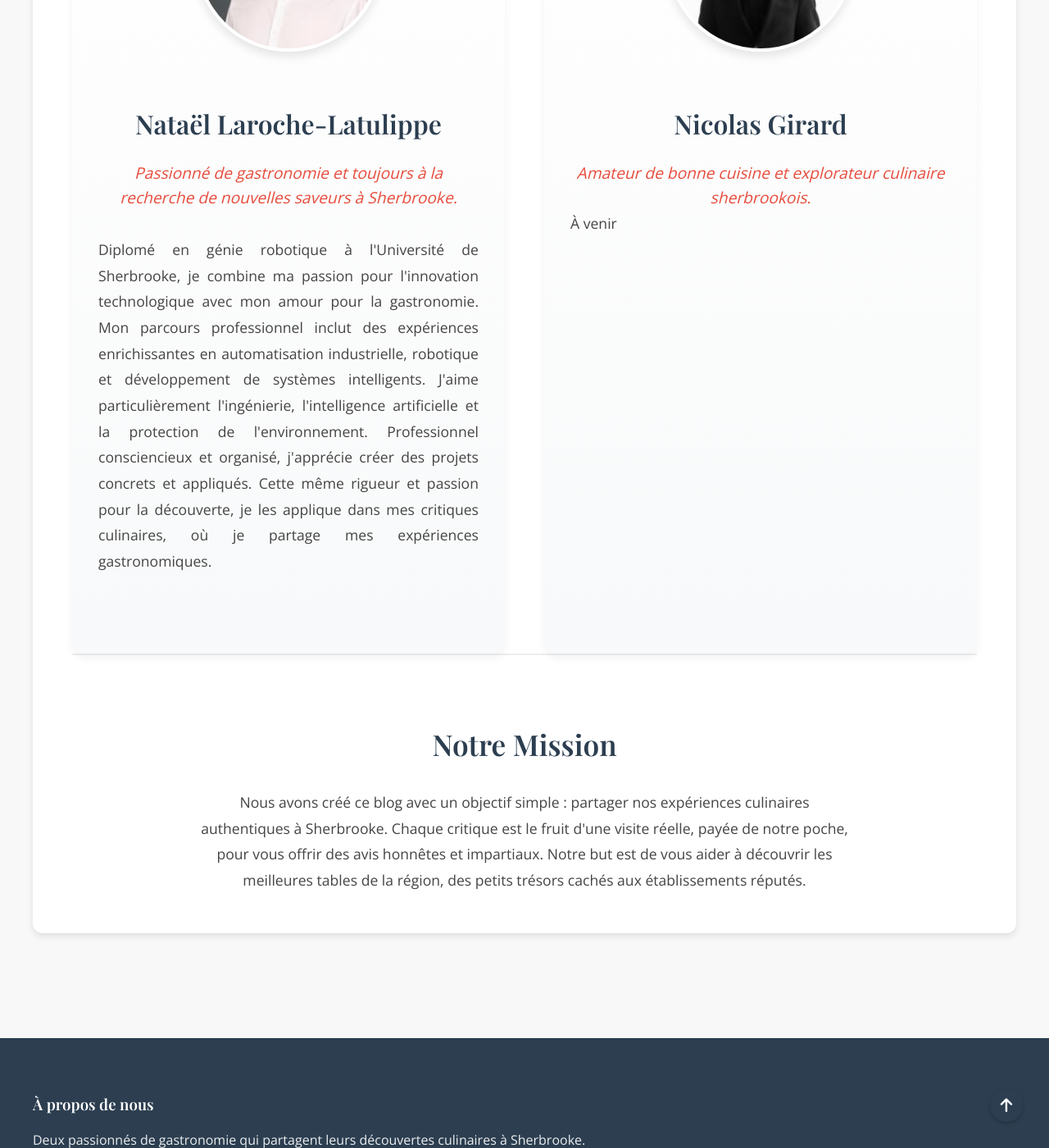
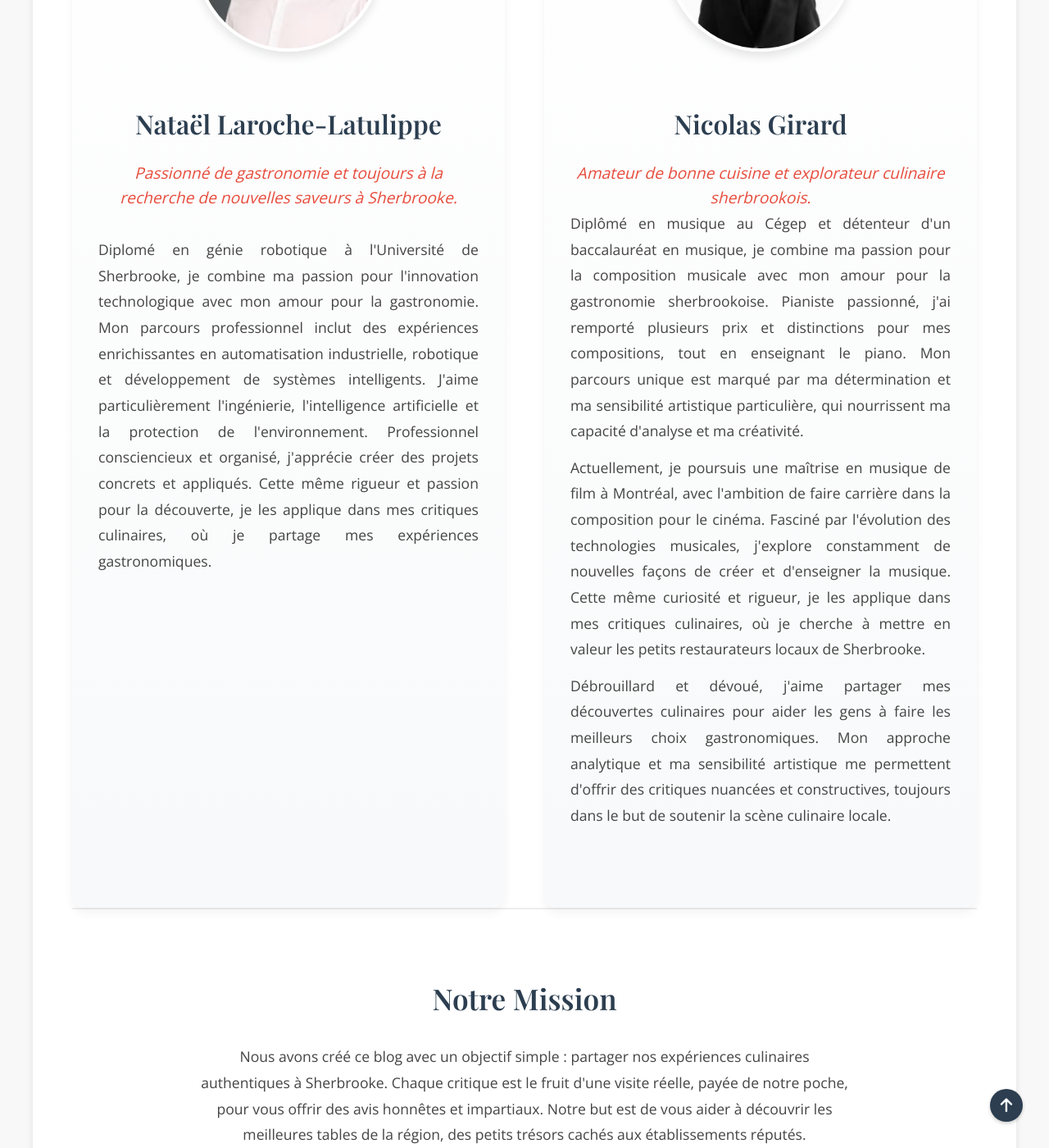
Before and after one commit to Natael21/blog-culinaire, a Jekyll site: the page built from about.html, in a window 1280 px wide and 1400 px high, scrolled down 1314 px. Shown: the whole window at 82% size. Built offline with Jekyll 4.4.1, drawn with Linux system fonts in a browser that asks for light colours; a script that is not in the unit is left out.

Commit message:
Update 'about.html': Revise Nicolas Girard's bio to include detailed background in music and culinary exploration. Enhance audio functionality to enable sound on user interaction, improving user experience.

```diff
--- a/about.html
+++ b/about.html
@@ -42,7 +42,15 @@ permalink: /about/
         <h2>Nicolas Girard</h2>
         <p class="member-intro">Amateur de bonne cuisine et explorateur culinaire sherbrookois.</p>
         <div class="member-bio">
-          <p>À venir</p>
+          <p>
+            Diplômé en musique au Cégep et détenteur d'un baccalauréat en musique, je combine ma passion pour la composition musicale avec mon amour pour la gastronomie sherbrookoise. Pianiste passionné, j'ai remporté plusieurs prix et distinctions pour mes compositions, tout en enseignant le piano. Mon parcours unique est marqué par ma détermination et ma sensibilité artistique particulière, qui nourrissent ma capacité d'analyse et ma créativité.
+          </p>
+          <p>
+            Actuellement, je poursuis une maîtrise en musique de film à Montréal, avec l'ambition de faire carrière dans la composition pour le cinéma. Fasciné par l'évolution des technologies musicales, j'explore constamment de nouvelles façons de créer et d'enseigner la musique. Cette même curiosité et rigueur, je les applique dans mes critiques culinaires, où je cherche à mettre en valeur les petits restaurateurs locaux de Sherbrooke.
+          </p>
+          <p>
+            Débrouillard et dévoué, j'aime partager mes découvertes culinaires pour aider les gens à faire les meilleurs choix gastronomiques. Mon approche analytique et ma sensibilité artistique me permettent d'offrir des critiques nuancées et constructives, toujours dans le but de soutenir la scène culinaire locale.
+          </p>
         </div>
       </div>
     </div>
@@ -240,14 +248,41 @@ permalink: /about/
 document.addEventListener('DOMContentLoaded', function() {
   const nicolasSection = document.getElementById('nicolas-section');
   const hoverSound = document.getElementById('hover-sound');
+  let audioEnabled = false;
+
+  // Activer l'audio après la première interaction utilisateur
+  function enableAudio() {
+    if (!audioEnabled) {
+      audioEnabled = true;
+      // Tenter de jouer un son silencieux pour débloquer l'audio
+      const playPromise = hoverSound.play();
+      if (playPromise !== undefined) {
+        playPromise.then(() => {
+          hoverSound.pause();
+          hoverSound.currentTime = 0;
+        }).catch(error => {
+          console.log("L'audio n'est pas encore disponible");
+        });
+      }
+    }
+  }
+
+  // Activer l'audio au premier clic sur la page
+  document.addEventListener('click', enableAudio, { once: true });
 
   nicolasSection.addEventListener('mouseenter', function() {
-    hoverSound.currentTime = 0; // Réinitialise le son à chaque survol
-    hoverSound.play();
+    if (audioEnabled) {
+      hoverSound.currentTime = 0;
+      hoverSound.play().catch(error => {
+        console.log("Erreur de lecture audio:", error);
+      });
+    }
   });
 
   nicolasSection.addEventListener('mouseleave', function() {
-    hoverSound.pause();
+    if (audioEnabled) {
+      hoverSound.pause();
+    }
   });
 });
 </script>
```
